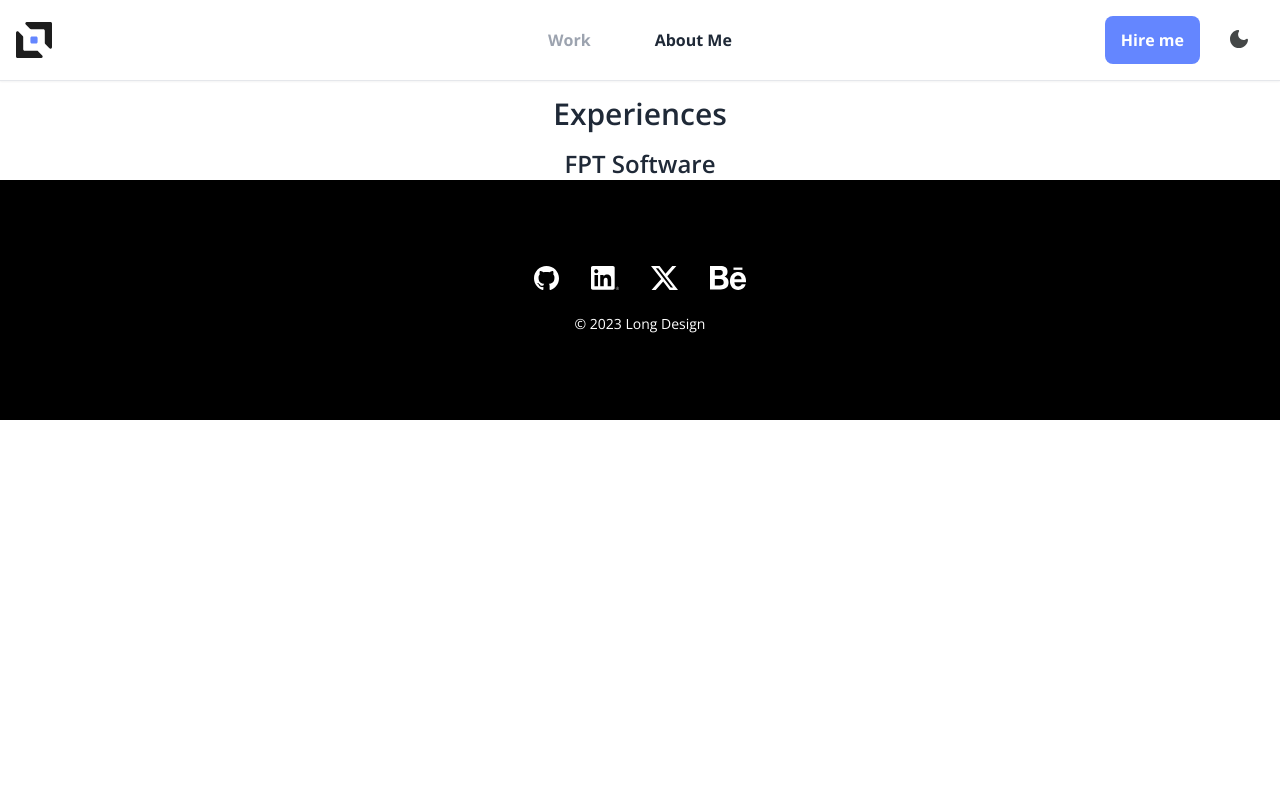
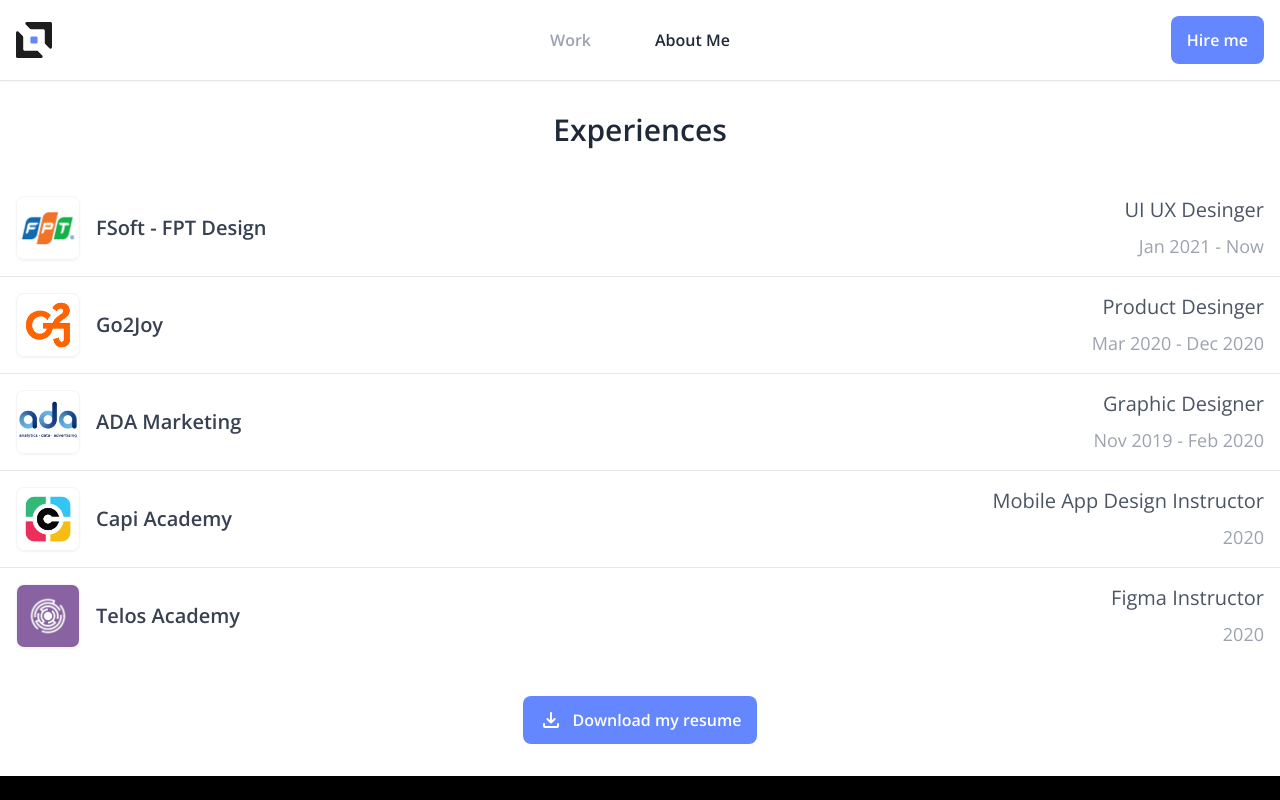
Before and after one commit to jakelong1995/Portfolio, a plain HTML site: page pages/about.html in a window 1280 px wide. Shown: the top 800 px of the page. Drawn offline with nearby package versions, Linux system fonts and the light colour scheme.

Commit message:
experiences

```diff
--- a/pages/about.html
+++ b/pages/about.html
@@ -10,7 +10,7 @@
     <link href="https://fonts.googleapis.com/css2?family=Open+Sans:ital,wght@0,300;0,400;0,600;0,700;0,800;1,300;1,400;1,600;1,700;1,800&display=swap" rel="stylesheet">
 </head>
 <body class="font-body">
-    <div class="container mx-auto pt-20">
+    <div class="container mx-auto pt-20 max-w-screen-xl">
 
         <!-- nav -->
             <nav class="bg-white dark:bg-gray-900 fixed w-full z-20 top-0 left-0 border-b border-gray-200 dark:border-gray-600  shadow-sm">
@@ -19,11 +19,11 @@
                     <img src="/imgs/logo.svg" class="h-9" alt="LongDesign">
                 </a>
                 <div class="flex md:order-2 gap-4 items-center">
-                    <a href="/contact.html" class="px-4 py-3 bg-primary hover:bg-indigo-500 focus:ring-4 focus:outline-none    focus:ring-blue-300    justify-start rounded-lg items-center gap-2.5 font-bold text-white text-center">Hire    me</a>
+                    <a href="/contact.html" class="px-4 py-3 bg-primary hover:bg-hover focus:ring-4 focus:outline-none    focus:ring-blue-300    justify-start rounded-lg items-center gap-2.5 font-semibold text-white text-center">Hire me</a>
 
-                    <a href="" class="rounded-lg hover:bg-gray-100">
+                    <!-- <a href="" class="rounded-lg hover:bg-gray-100">
                         <img src="/imgs/darkmode.svg" alt="darkmode">
-                    </a>
+                    </a> -->
 
                     <button data-collapse-toggle="navbar-sticky" type="button" class="inline-flex items-center p-2 w-12 h-12    justify-center text-sm text-gray-600 rounded-lg md:hidden hover:bg-gray-100 focus:outline-none focus:ring-2    focus:ring-gray-200 dark:text-gray-400 dark:hover:bg-gray-700 dark:focus:ring-gray-600"    aria-controls="navbar-sticky" aria-expanded="false">
                         <span class="sr-only">Open main menu</span>
@@ -36,10 +36,10 @@
                 <div class="top-1/2 left-1/2 -translate-y-1/2 -translate-x-1/2 absolute hidden w-full md:flex md:w-auto     md:order-1" id="navbar-sticky">
                     <ul class="flex flex-col p-4 md:p-0 mt-4 font-medium border border-gray-100 rounded-lg bg-gray-50 md:flex-row   md:space-x-8 md:mt-0 md:border-0 md:bg-white dark:bg-gray-800 md:dark:bg-gray-900 dark:border-gray-700">
                         <li>
-                          <a href="/index.html" class="block rounded-lg hover:bg-indigo-50 text-center text-gray-400 hover:text-primary   font-bold px-4 py-3   justify-center items-center" aria-current="page">Work</a>
+                          <a href="/index.html" class="block rounded-lg hover:bg-indigo-50 text-center text-gray-400 hover:text-primary   font-semibold px-4 py-3   justify-center items-center" aria-current="page">Work</a>
                         </li>
                         <li>
-                            <a href="/pages/about.html" class="block rounded-lg hover:bg-indigo-50 text-center text-gray-800 hover:text-primary     font-bold px-4 py-3     justify-center items-center" aria-current="page">About Me</a>
+                            <a href="/pages/about.html" class="block rounded-lg hover:bg-indigo-50 text-center text-gray-800 hover:text-primary     font-semibold px-4 py-3     justify-center items-center" aria-current="page">About Me</a>
                         </li>
                     </ul>
                 </div>
@@ -47,16 +47,120 @@
             </nav>
             <!-- Experiences -->
 
-            <h3 class="font-semibold text-center text-3xl p-4 text-gray-800">
+            <h3 class="font-semibold text-center text-3xl p-8 text-gray-800">
             Experiences
             </h3>
 
-        <div>
-            <div class="text-center text-2xl text-gray-800 font-semibold">
-                FPT Software
+        <div class="flex flex-col gap-2 p-4 justify-center items-center sm:flex-row sm:justify-between">
+            <div class="flex flex-col items-center justify-center gap-2 sm:flex-row sm:gap-4">
+                <div class="w-16 h-16 flex items-center justify-center overflow-hidden border border-gray-100 shadow-sm rounded-lg">
+                    <img src="/imgs/fpt.webp" class="w-16" alt="fpt">
+                </div>
+                <div class="text-center text-xl text-gray-700 font-semibold">
+                    FSoft - FPT Design
+                </div>
+            </div>
+            <div class="flex flex-col gap-2">
+                <div class="text-center sm:text-right text-xl text-gray-600">
+                    UI UX Desinger
+                </div>
+                <div class="text-center sm:text-right text-lg text-gray-400">
+                    Jan 2021 - Now
+                </div>
             </div>
         </div>
 
+        <hr>
+
+        <div class="flex flex-col gap-2 p-4 justify-center items-center sm:flex-row sm:justify-between">
+            <div class="flex flex-col items-center justify-center gap-2 sm:flex-row sm:gap-4">
+                <div class="w-16 h-16 flex items-center justify-center overflow-hidden border border-gray-100 shadow-sm rounded-lg">
+                    <img src="/imgs/g2j.png" class="w-16" alt="Go2Joy">
+                </div>
+                <div class="text-center text-xl text-gray-700 font-semibold">
+                    Go2Joy
+                </div>
+            </div>
+            <div class="flex flex-col gap-2">
+                <div class="text-center sm:text-right text-xl text-gray-600">
+                    Product Desinger
+                </div>
+                <div class="text-center sm:text-right text-lg text-gray-400">
+                    Mar 2020 - Dec 2020
+                </div>
+            </div>
+        </div>
+
+        <hr>
+
+        <div class="flex flex-col gap-2 p-4 justify-center items-center sm:flex-row sm:justify-between">
+            <div class="flex flex-col items-center justify-center gap-2 sm:flex-row sm:gap-4">
+                <div class="w-16 h-16 flex items-center justify-center overflow-hidden border border-gray-100 shadow-sm rounded-lg">
+                    <img src="/imgs/ada.webp" class="w-16" alt="ada">
+                </div>
+                <div class="text-center text-xl text-gray-700 font-semibold">
+                    ADA Marketing
+                </div>
+            </div>
+            <div class="flex flex-col gap-2">
+                <div class="text-center sm:text-right text-xl text-gray-600">
+                    Graphic Designer
+                </div>
+                <div class="text-center sm:text-right text-lg text-gray-400">
+                    Nov 2019 - Feb 2020
+                </div>
+            </div>
+        </div>
+
+        <hr>
+
+        <div class="flex flex-col gap-2 p-4 justify-center items-center sm:flex-row sm:justify-between">
+            <div class="flex flex-col items-center justify-center gap-2 sm:flex-row sm:gap-4">
+                <div class="w-16 h-16 flex items-center justify-center overflow-hidden border border-gray-100 shadow-sm rounded-lg">
+                    <img src="/imgs/capi.webp" class="w-16" alt="capi">
+                </div>
+                <div class="text-center text-xl text-gray-700 font-semibold">
+                    Capi Academy
+                </div>
+            </div>
+            <div class="flex flex-col gap-2">
+                <div class="text-center sm:text-right text-xl text-gray-600">
+                    Mobile App Design Instructor
+                </div>
+                <div class="text-center sm:text-right text-lg text-gray-400">
+                    2020
+                </div>
+            </div>
+        </div>
+
+        <hr>
+
+        <div class="flex flex-col gap-2 p-4 justify-center items-center sm:flex-row sm:justify-between">
+            <div class="flex flex-col items-center justify-center gap-2 sm:flex-row sm:gap-4">
+                <div class="w-16 h-16 flex items-center justify-center overflow-hidden border border-gray-100 shadow-sm rounded-lg">
+                    <img src="/imgs/telos.webp" class="w-16" alt="fpt">
+                </div>
+                <div class="text-center text-xl text-gray-700 font-semibold">
+                    Telos Academy
+                </div>
+            </div>
+            <div class="flex flex-col gap-2">
+                <div class="text-center sm:text-right text-xl text-gray-600">
+                    Figma Instructor
+                </div>
+                <div class="text-center sm:text-right text-lg text-gray-400">
+                    2020
+                </div>
+            </div>
+        </div>
+
+    </div>
+
+    <div class="flex justify-center p-8">
+        <a href="" class="flex px-4 py-3 bg-primary hover:bg-hover focus:ring-4 focus:outline-none    focus:ring-blue-300    justify-start rounded-lg items-center gap-2.5 font-semibold text-white text-center">
+            <img src="/imgs/download.svg" alt="download">
+            Download my resume
+        </a>
     </div>
 
     <!-- footer -->
--- a/tailwind.config.js
+++ b/tailwind.config.js
@@ -10,7 +10,7 @@ module.exports = {
     extend: {
       colors:{
         primary: "#6486FF",
-        gradient: "bg-gradient-to-r from-green-400 to-blue-500"
+        hover: "#476FFF"
       },
       fontFamily:{
         body: "'Open Sans', sans-serif"
```
Also changed, not shown: index.html (+3 -3 lines), dist/output.css, imgs/ada.webp (added), imgs/capi.webp (added), imgs/download.svg (added), imgs/fpt.webp (added), imgs/g2j.png (added), imgs/telos.webp (added), 2 other files.
